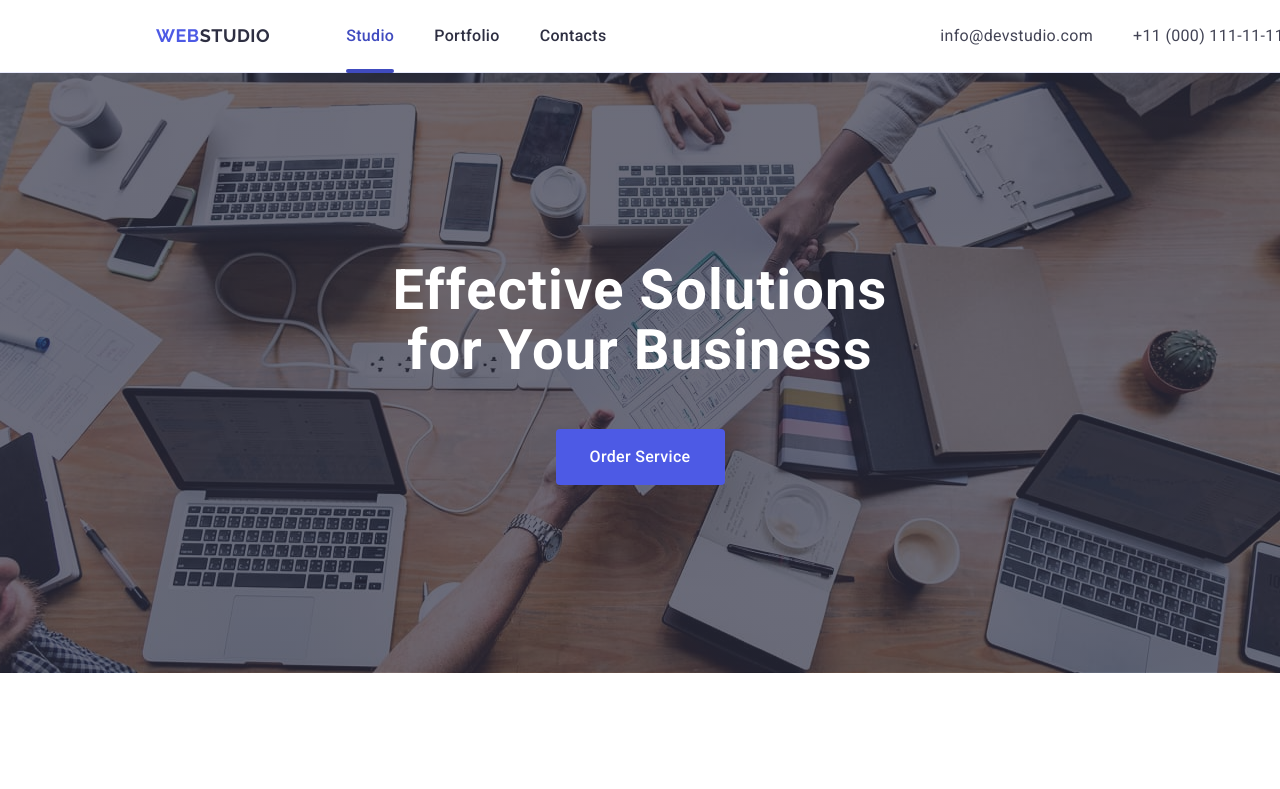
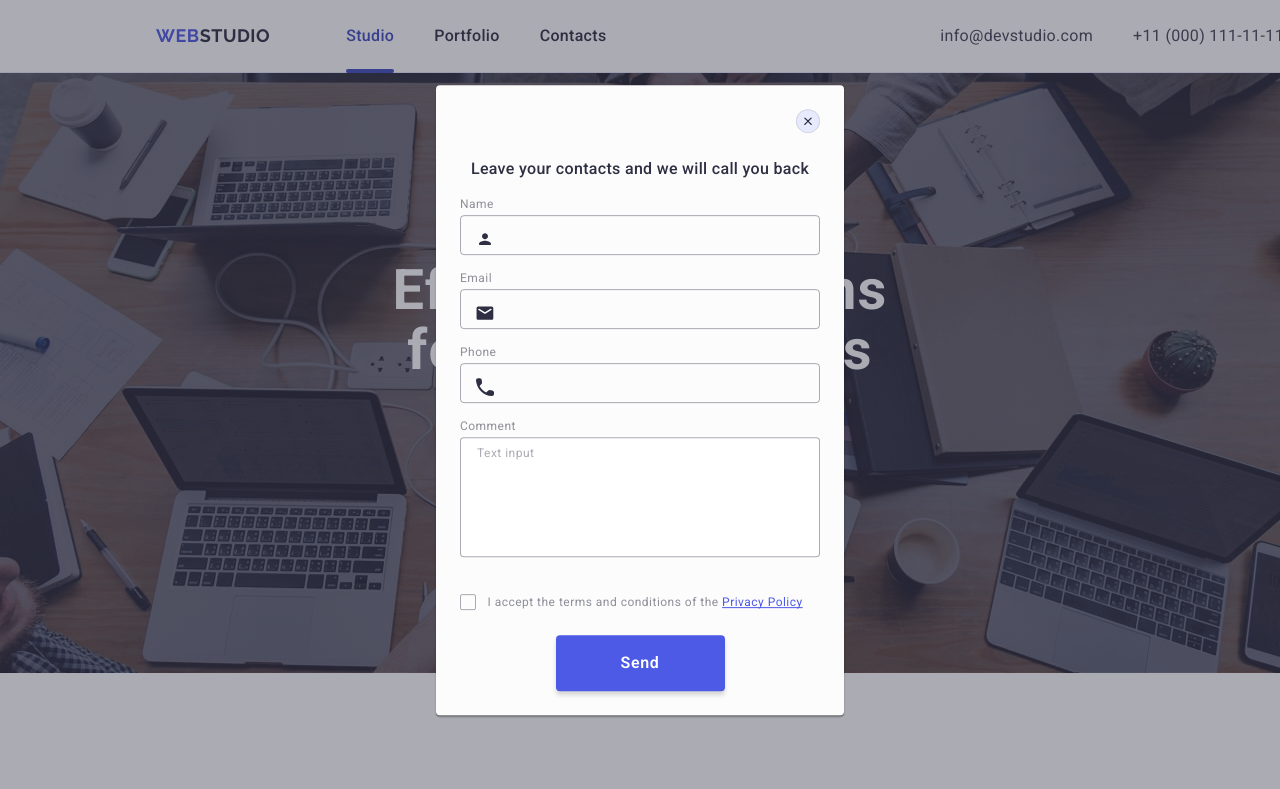
Before and after one commit to usernameRuslant/goit-markup-hw-05, a plain HTML site: page index.html in a window 1280 px wide. Shown: the top 789 px of the page. Drawn offline with nearby package versions, Linux system fonts and the light colour scheme.

Commit message:
fix modal

```diff
--- a/css/styles.css
+++ b/css/styles.css
@@ -645,14 +645,17 @@ body {
 
   opacity: 0;
   pointer-events: none;
-  transition: opacity 250ms linear;
+  transition: opacity 250ms cubic-bezier(0.4, 0, 0.2, 1),
+    visibility 250ms cubic-bezier(0.4, 0, 0.2, 1);
 }
 .is-open {
   opacity: 1;
+  visibility: visible;
   pointer-events: auto;
 }
 .modal {
   width: 408px;
+  min-height: 584px;
   border-radius: 4px;
   padding-top: 72px;
   padding-left: 24px;
@@ -663,9 +666,16 @@ body {
   top: 50%;
   left: 50%;
   transform: translate(-50%, -50%);
+  box-shadow: 0px 1px 1px rgba(0, 0, 0, 0.14), 0px 1px 3px rgba(0, 0, 0, 0.12),
+    0px 2px 1px rgba(0, 0, 0, 0.2);
+  transition: transform 250ms cubic-bezier(0.4, 0, 0.2, 1);
 }
 .modal-close-button {
   position: absolute;
+  display: flex;
+  align-items: center;
+  justify-content: center;
+
   top: 24px;
   right: 24px;
   border: none;
@@ -675,8 +685,10 @@ body {
   border-radius: 50%;
   width: 24px;
   height: 24px;
+  border: 1px solid rgba(0, 0, 0, 0.1);
   background: #e7e9fc;
-  transition: background-color 250ms cubic-bezier(0.4, 0, 0.2, 1);
+  transition: background-color 250ms cubic-bezier(0.4, 0, 0.2, 1),
+    border 250ms cubic-bezier(0.4, 0, 0.2, 1);
 }
 .modal-close-icon {
   width: 8px;
@@ -689,7 +701,11 @@ body {
   fill: var(--white);
 }
 .modal-close-button:hover {
-  background-color: var(--ocean);
+  background-color: #404bbf;
+  border: none;
+}
+.modal-close-button:focus {
+  border: none;
 }
 
 .modal-title {
@@ -706,6 +722,15 @@ body {
 .modal-form {
 }
 .modal-form-group {
+  margin-bottom: 8px;
+}
+.modal-form-group-textarea {
+  margin-bottom: 16px;
+  font-size: 12px;
+  line-height: 1.17;
+  letter-spacing: 0.04em;
+  color: rgba(46, 47, 66, 0.4);
+  background-color: transparent;
 }
 .modal-form-label {
   font-size: 12px;
@@ -715,6 +740,8 @@ body {
   outline: transparent;
   font-family: var(--font-family);
   margin-bottom: 4px;
+  line-height: 1.17;
+  letter-spacing: 0.04em;
 }
 .modal-input-wrapper {
   position: relative;
@@ -737,7 +764,9 @@ body {
   top: 50%;
   left: 16px;
   fill: var(--navy-blue);
-  transform: translateY(-67%);
+  /* transform: translateY(-67%); */
+  transform: translateY(-50%);
+  transition: fill 250ms cubic-bezier(0.4, 0, 0.2, 1);
 }
 
 .modal-input:hover,
@@ -776,7 +805,7 @@ body {
 }
 .modal-checkbox-label {
   font-size: 12px;
-
+  line-height: 1.17;
   line-height: 1.2;
   letter-spacing: 0.04em;
   color: var(--light-slate);
@@ -792,6 +821,9 @@ body {
   fill: transparent;
   cursor: pointer;
   margin-right: 8px;
+  transition: background-color 250ms cubic-bezier(0.4, 0, 0.2, 1),
+    border 250ms cubic-bezier(0.4, 0, 0.2, 1),
+    fill 250ms cubic-bezier(0.4, 0, 0.2, 1);
 }
 .modal-checkbox-icon {
 }
@@ -802,12 +834,17 @@ body {
   color: var(--iris);
 }
 .modal-submit-button {
+  display: block;
   min-width: 169px;
   height: 56px;
   display: flex;
   justify-content: center;
   align-items: center;
   justify-self: center;
+
+  font-weight: 500;
+  line-height: 1.5;
+  letter-spacing: 0.04em;
 
   color: var(--white);
   border: none;
@@ -824,6 +861,6 @@ body {
 }
 .modal-checkbox:checked + .modal-checkbox-label .modal-checkbox-icon-wrapper {
   background-color: var(--ocean);
-  border-color: var(--ocean);
-  fill: var(--white);
+  border: none;
+  fill: #f4f4fd;
 }
--- a/index.html
+++ b/index.html
@@ -509,6 +509,7 @@
                 class="footer-email-input"
                 id="subscribe_email"
                 placeholder="E-mail"
+                name="email_subscribe"
                 required
               />
             </label>
@@ -523,11 +524,11 @@
       </div>
     </footer>
     <!-- backdrop+modal -->
-    <div class="modal-backdrop">
+    <div class="modal-backdrop is-open">
       <div class="modal">
         <!-- Кнопка закрытия -->
         <button class="modal-close-button" type="button">
-          <svg class="modal-close-icon" width="24" height="24">
+          <svg class="modal-close-icon" width="8" height="8">
             <use href="./images/icons.svg#icon-close"></use>
           </svg>
         </button>
@@ -539,13 +540,13 @@
         <form class="modal-form">
           <!-- Поле имени -->
           <div class="modal-form-group">
-            <label class="modal-form-label" for="user_name">Name</label>
+            <label class="modal-form-label" for="user-name">Name</label>
             <div class="modal-input-wrapper">
               <input
                 class="modal-input"
                 type="text"
-                id="user_name"
-                name="user_name"
+                id="user-name"
+                name="user-name"
                 required
               />
               <svg class="modal-input-icon" width="18" height="24">
@@ -556,13 +557,13 @@
 
           <!-- Поле email -->
           <div class="modal-form-group">
-            <label class="modal-form-label" for="user_email">Email</label>
+            <label class="modal-form-label" for="user-email">Email</label>
             <div class="modal-input-wrapper">
               <input
                 class="modal-input"
                 type="email"
-                id="user_email"
-                name="user_email"
+                id="user-email"
+                name="user-email"
                 required
               />
               <svg class="modal-input-icon" width="18" height="24">
@@ -573,13 +574,13 @@
 
           <!-- Поле телефона -->
           <div class="modal-form-group">
-            <label class="modal-form-label" for="user_tel">Phone</label>
+            <label class="modal-form-label" for="user-tel">Phone</label>
             <div class="modal-input-wrapper">
               <input
                 class="modal-input"
                 type="tel"
-                id="user_tel"
-                name="user_tel"
+                id="user-tel"
+                name="user-tel"
                 pattern="[0-9]{3}-[0-9]{3}-[0-9]{2}-[0-9]{2}"
                 title="xxx-xxx-xx-xx"
                 required
@@ -591,12 +592,12 @@
           </div>
 
           <!-- Поле комментария -->
-          <div class="modal-form-group">
-            <label class="modal-form-label" for="user-message">Comment</label>
+          <div class="modal-form-group-textarea">
+            <label class="modal-form-label" for=" user-comment">Comment</label>
             <textarea
               class="modal-textarea"
-              name="user_comment"
-              id="user-message"
+              name=" user-comment"
+              id=" user-comment"
               placeholder="Text input"
             ></textarea>
           </div>
@@ -606,10 +607,11 @@
             <input
               class="modal-checkbox visually-hidden"
               type="checkbox"
-              id="checkbox"
-              name="policy"
+              id="user-privacy"
+              name="user-privacy"
+              value="true"
             />
-            <label class="modal-checkbox-label" for="checkbox">
+            <label class="modal-checkbox-label" for="user-privacy">
               <span class="modal-checkbox-icon-wrapper">
                 <svg class="modal-checkbox-icon" width="10" height="8">
                   <use href="./images/icons.svg#icon-checkbox"></use>
```
